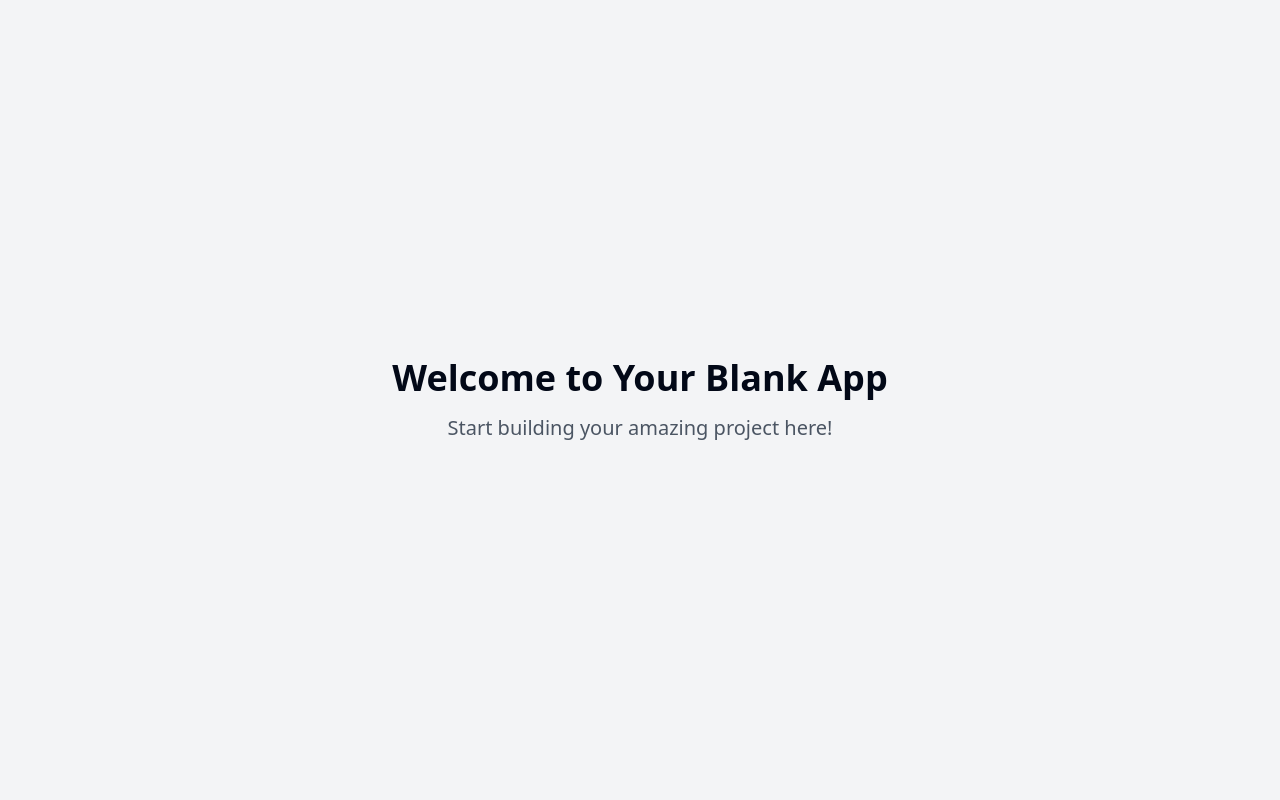
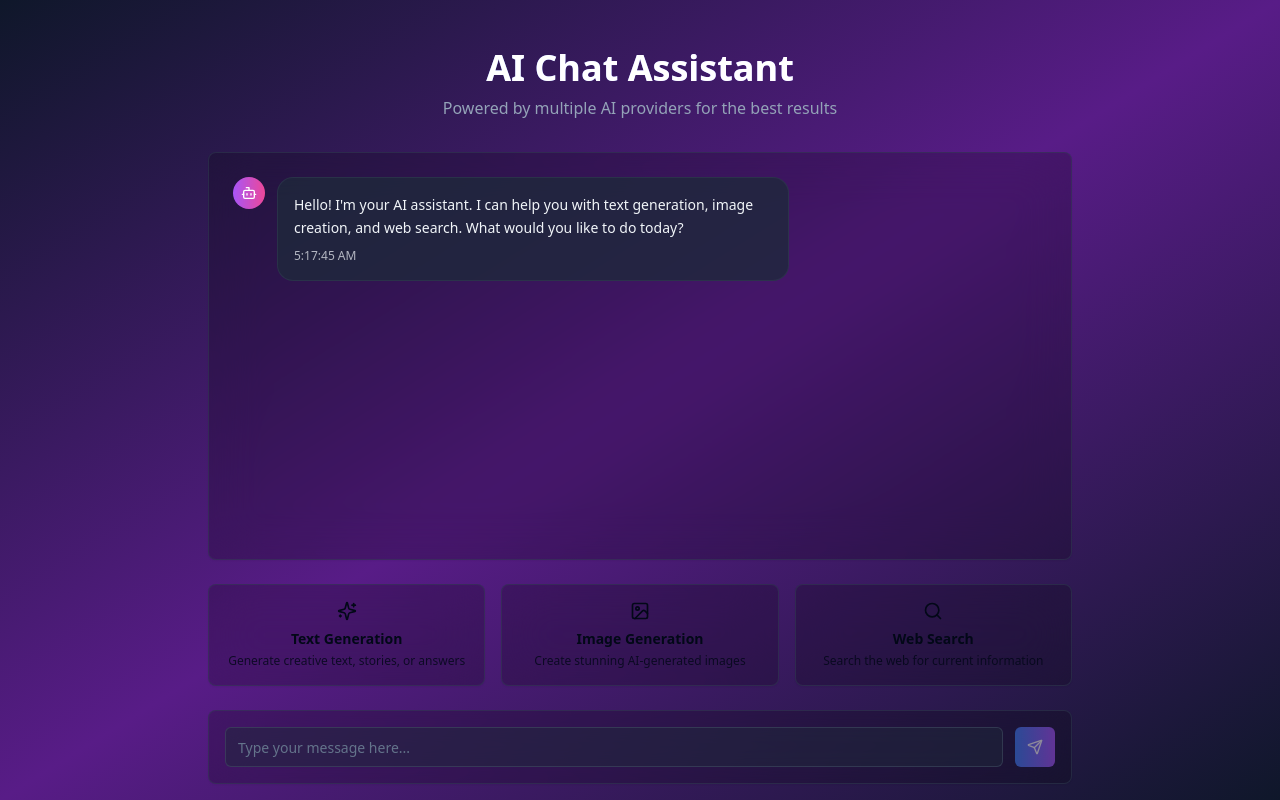
Before and after one commit to Devashish043/smart-query-AI_based_chatbot, a React (Vite) app: page / in a window 1280 px wide. Built offline with nearby package versions, Linux system fonts and the light colour scheme.

Commit message:
Implement chat interface features
Implement frontend, backend, and integrations for a chat interface, including Grok API, NLP, multi-response support, search, and feedback collection.

```diff
--- /dev/null
+++ b/src/components/ChatInterface.tsx
@@ -0,0 +1,247 @@
+
+import React, { useState, useRef, useEffect } from 'react';
+import { Send, Bot, User, Sparkles, Search, Image } from 'lucide-react';
+import { Button } from '@/components/ui/button';
+import { Input } from '@/components/ui/input';
+import { Card, CardContent } from '@/components/ui/card';
+import { toast } from '@/hooks/use-toast';
+
+interface Message {
+  id: string;
+  text: string;
+  sender: 'user' | 'bot';
+  type: 'text' | 'image';
+  timestamp: Date;
+}
+
+interface ChatOption {
+  id: string;
+  label: string;
+  icon: React.ReactNode;
+  description: string;
+  color: string;
+}
+
+const ChatInterface = () => {
+  const [messages, setMessages] = useState<Message[]>([
+    {
+      id: '1',
+      text: 'Hello! I\'m your AI assistant. I can help you with text generation, image creation, and web search. What would you like to do today?',
+      sender: 'bot',
+      type: 'text',
+      timestamp: new Date()
+    }
+  ]);
+  const [inputValue, setInputValue] = useState('');
+  const [isTyping, setIsTyping] = useState(false);
+  const [selectedOption, setSelectedOption] = useState<string | null>(null);
+  const messagesEndRef = useRef<HTMLDivElement>(null);
+
+  const chatOptions: ChatOption[] = [
+    {
+      id: 'text',
+      label: 'Text Generation',
+      icon: <Sparkles className="w-5 h-5" />,
+      description: 'Generate creative text, stories, or answers',
+      color: 'from-blue-500 to-cyan-500'
+    },
+    {
+      id: 'image',
+      label: 'Image Generation',
+      icon: <Image className="w-5 h-5" />,
+      description: 'Create stunning AI-generated images',
+      color: 'from-purple-500 to-pink-500'
+    },
+    {
+      id: 'search',
+      label: 'Web Search',
+      icon: <Search className="w-5 h-5" />,
+      description: 'Search the web for current information',
+      color: 'from-green-500 to-emerald-500'
+    }
+  ];
+
+  const scrollToBottom = () => {
+    messagesEndRef.current?.scrollIntoView({ behavior: 'smooth' });
+  };
+
+  useEffect(() => {
+    scrollToBottom();
+  }, [messages]);
+
+  const handleSendMessage = async () => {
+    if (!inputValue.trim()) return;
+
+    const userMessage: Message = {
+      id: Date.now().toString(),
+      text: inputValue,
+      sender: 'user',
+      type: 'text',
+      timestamp: new Date()
+    };
+
+    setMessages(prev => [...prev, userMessage]);
+    setInputValue('');
+    setIsTyping(true);
+
+    // Simulate AI response
+    setTimeout(() => {
+      const responseText = selectedOption === 'image'
+        ? 'I would generate an image for you, but the APIs are not yet connected. This is a demo of the interface!'
+        : selectedOption === 'search'
+        ? 'I would search the web for that information, but the search API is not yet connected. This is a demo!'
+        : 'This is a demo response! In the full version, I would process your request using advanced AI.';
+
+      const botMessage: Message = {
+        id: (Date.now() + 1).toString(),
+        text: responseText,
+        sender: 'bot',
+        type: 'text',
+        timestamp: new Date()
+      };
+
+      setMessages(prev => [...prev, botMessage]);
+      setIsTyping(false);
+    }, 2000);
+  };
+
+  const handleKeyPress = (e: React.KeyboardEvent) => {
+    if (e.key === 'Enter' && !e.shiftKey) {
+      e.preventDefault();
+      handleSendMessage();
+    }
+  };
+
+  const handleOptionSelect = (optionId: string) => {
+    setSelectedOption(optionId);
+    const option = chatOptions.find(opt => opt.id === optionId);
+    toast({
+      title: `${option?.label} selected`,
+      description: option?.description,
+    });
+  };
+
+  return (
+    <div className="min-h-screen flex flex-col max-w-4xl mx-auto p-4">
+      {/* Header */}
+      <div className="text-center py-8">
+        <h1 className="text-4xl font-bold text-white mb-2 bg-gradient-to-r from-blue-400 to-purple-400 bg-clip-text text-transparent">
+          AI Chat Assistant
+        </h1>
+        <p className="text-slate-400">Powered by multiple AI providers for the best results</p>
+      </div>
+
+      {/* Chat Messages */}
+      <Card className="flex-1 bg-black/20 backdrop-blur-xl border-slate-700/50 mb-6">
+        <CardContent className="p-6 h-96 overflow-y-auto">
+          <div className="space-y-4">
+            {messages.map((message) => (
+              <div
+                key={message.id}
+                className={`flex items-start gap-3 ${
+                  message.sender === 'user' ? 'flex-row-reverse' : 'flex-row'
+                }`}
+              >
+                <div className={`p-2 rounded-full ${
+                  message.sender === 'user'
+                    ? 'bg-blue-500'
+                    : 'bg-gradient-to-r from-purple-500 to-pink-500'
+                }`}>
+                  {message.sender === 'user' ? (
+                    <User className="w-4 h-4 text-white" />
+                  ) : (
+                    <Bot className="w-4 h-4 text-white" />
+                  )}
+                </div>
+                <div
+                  className={`max-w-sm lg:max-w-md xl:max-w-lg p-4 rounded-2xl ${
+                    message.sender === 'user'
+                      ? 'bg-blue-500 text-white ml-auto'
+                      : 'bg-slate-800/80 text-slate-100 border border-slate-700/50'
+                  }`}
+                >
+                  <p className="text-sm leading-relaxed">{message.text}</p>
+                  <span className="text-xs opacity-70 mt-2 block">
+                    {message.timestamp.toLocaleTimeString()}
+                  </span>
+                </div>
+              </div>
+            ))}
+
+            {isTyping && (
+              <div className="flex items-start gap-3">
+                <div className="p-2 rounded-full bg-gradient-to-r from-purple-500 to-pink-500">
+                  <Bot className="w-4 h-4 text-white" />
+                </div>
+                <div className="bg-slate-800/80 text-slate-100 border border-slate-700/50 p-4 rounded-2xl">
+                  <div className="flex space-x-1">
+                    <div className="w-2 h-2 bg-slate-400 rounded-full animate-bounce"></div>
+                    <div className="w-2 h-2 bg-slate-400 rounded-full animate-bounce" style={{ animationDelay: '0.1s' }}></div>
+                    <div className="w-2 h-2 bg-slate-400 rounded-full animate-bounce" style={{ animationDelay: '0.2s' }}></div>
+                  </div>
+                </div>
+              </div>
+            )}
+          </div>
+          <div ref={messagesEndRef} />
+        </CardContent>
+      </Card>
+
+      {/* Chat Options */}
+      <div className="grid grid-cols-1 md:grid-cols-3 gap-4 mb-6">
+        {chatOptions.map((option) => (
+          <Card
+            key={option.id}
+            className={`cursor-pointer transition-all duration-300 hover:scale-105 border-slate-700/50 ${
+              selectedOption === option.id
+                ? 'bg-gradient-to-r ' + option.color + ' text-white'
+                : 'bg-black/20 backdrop-blur-xl hover:bg-black/30'
+            }`}
+            onClick={() => handleOptionSelect(option.id)}
+          >
+            <CardContent className="p-4 text-center">
+              <div className="flex justify-center mb-2">
+                {option.icon}
+              </div>
+              <h3 className="font-semibold text-sm mb-1">{option.label}</h3>
+              <p className="text-xs opacity-80">{option.description}</p>
+            </CardContent>
+          </Card>
+        ))}
+      </div>
+
+      {/* Input Area */}
+      <Card className="bg-black/20 backdrop-blur-xl border-slate-700/50">
+        <CardContent className="p-4">
+          <div className="flex gap-3 items-end">
+            <div className="flex-1">
+              <Input
+                value={inputValue}
+                onChange={(e) => setInputValue(e.target.value)}
+                onKeyPress={handleKeyPress}
+                placeholder="Type your message here..."
+                className="bg-slate-800/50 border-slate-600/50 text-white placeholder-slate-400 resize-none"
+                disabled={isTyping}
+              />
+            </div>
+            <Button
+              onClick={handleSendMessage}
+              disabled={!inputValue.trim() || isTyping}
+              className="bg-gradient-to-r from-blue-500 to-purple-500 hover:from-blue-600 hover:to-purple-600 text-white p-3"
+            >
+              <Send className="w-4 h-4" />
+            </Button>
+          </div>
+          {selectedOption && (
+            <div className="mt-3 text-xs text-slate-400 flex items-center gap-2">
+              {chatOptions.find(opt => opt.id === selectedOption)?.icon}
+              <span>Mode: {chatOptions.find(opt => opt.id === selectedOption)?.label}</span>
+            </div>
+          )}
+        </CardContent>
+      </Card>
+    </div>
+  );
+};
+
+export default ChatInterface;
--- a/src/pages/Index.tsx
+++ b/src/pages/Index.tsx
@@ -1,12 +1,11 @@
-// Update this page (the content is just a fallback if you fail to update the page)
+
+import React from 'react';
+import ChatInterface from '../components/ChatInterface';
 
 const Index = () => {
   return (
-    <div className="min-h-screen flex items-center justify-center bg-gray-100">
-      <div className="text-center">
-        <h1 className="text-4xl font-bold mb-4">Welcome to Your Blank App</h1>
-        <p className="text-xl text-gray-600">Start building your amazing project here!</p>
-      </div>
+    <div className="min-h-screen bg-gradient-to-br from-slate-900 via-purple-900 to-slate-900">
+      <ChatInterface />
     </div>
   );
 };
```
